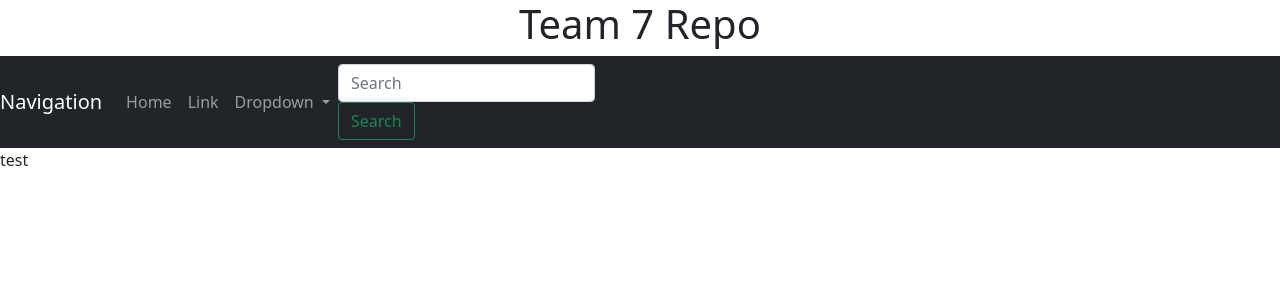
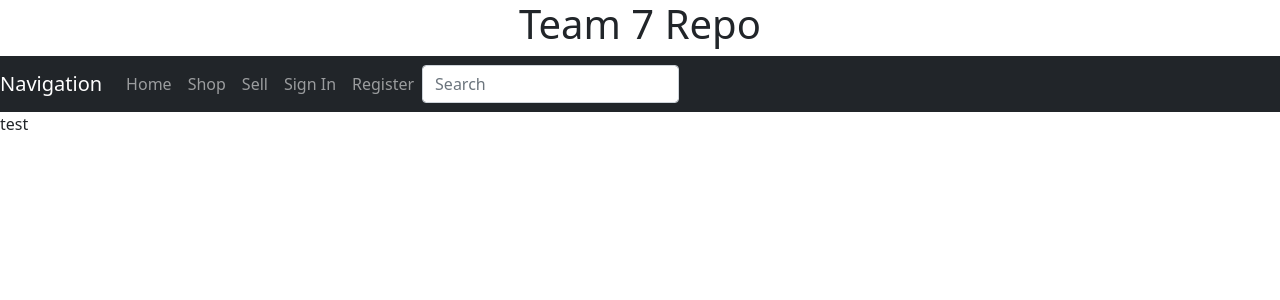
Before and after one commit to GeorgeDominise/team7repo, a Flask app: page / in a window 1280 px wide. Shown: the top 300 px of the page. Run offline with Flask 2, Linux system fonts and the light colour scheme.

Commit message:
Updated the database a little bit, adding a Sign In/Register button, and a User profile button in the headbar. Please note that none of these functions lead anywhere, yet.

```diff
--- a/app/routes.py
+++ b/app/routes.py
@@ -1,7 +1,10 @@
 from app import myapp_obj
 from flask import flash, render_template
+
+login_status = False # Temporary variable to test redirects based on whether user is logged in or not
+username = "Team7 Shared Account"
 
 @myapp_obj.route("/")
 @myapp_obj.route("/home")
 def home():
-	return render_template("home.html")
+	return render_template("home.html", login_status=login_status, username=username)
--- a/app/templates/base.html
+++ b/app/templates/base.html
@@ -8,50 +8,61 @@
 		<!-- Bootstrap CSS -->
 		<link href="https://cdn.jsdelivr.net/npm/bootstrap@5.1.3/dist/css/bootstrap.min.css" rel="stylesheet" integrity="sha384-1BmE4kWBq78iYhFldvKuhfTAU6auU8tT94WrHftjDbrCEXSU1oBoqyl2QvZ6jIW3" crossorigin="anonymous">
 
-		<!-- Bootstrap Bundle with Popper -->
-		<script src="https://cdn.jsdelivr.net/npm/@popperjs/core@2.9.2/dist/umd/popper.min.js" ></script>
-		<script src="https://cdn.jsdelivr.net/npm/bootstrap@5.0.1/dist/js/bootstrap.min.js" integrity="sha384-Atwg2Pkwv9vp0ygtn1JAojH0nYbwNJLPhwyoVbhoPwBhjQPR5VtM2+xf0Uwh9KtT" crossorigin="anonymous"></script>
-
 		<title>Team 7 Repo</title>
 	</head>
 	<body>
 		<h1 class="text-center">Team 7 Repo</h1>
 
 		<!-- Navigation Bar -->
-		<nav class="navbar navbar-expand-lg navbar-dark bg-dark">
-			<a class="navbar-brand" "text-light" mb-0 h1>Navigation</a>
+		<nav class="navbar sticky-top navbar-expand-lg navbar-dark bg-dark" "justify-content-between">
+			<a class="navbar-brand" "text-light" "mb-0 h1">Navigation</a>
 			<button class="navbar-toggler" type="button" data-toggle="collapse" data-target="#navbarSupportedContent" aria-controls="navbarSupportedContent" aria-expanded="false" aria-label="Toggle navigation">
  				<span class="navbar-toggler-icon"></span>
 			</button>
 
 			<div class="collapse navbar-collapse" id="navbarSupportedContent">
 				<ul class="navbar-nav mr-auto">
-					<li class="nav-item active">
+					<li class="nav-item">
 						<a class="nav-link" "text-light" href="#">Home</a>
 					</li>
 					<li class="nav-item">
-						<a class="nav-link" "text-light" href="#">Link</a>
+						<a class="nav-link" "text-light" href="#">Shop</a>
 					</li>
+					<li class="nav-item">
+						<a class="nav-link" "text-light" href="#">Sell</a>
+					</li>
+
+					{% if login_status %}
 						<li class="nav-item dropdown">
 							<a class="nav-link dropdown-toggle" "text-light" href="#" id="navbarDropdown" role="button" data-bs-toggle="dropdown" aria-haspopup="true" aria-expanded="false">
-							Dropdown
+								{{ username }}
 							</a>
 							<div class="dropdown-menu" aria-labelledby="navbarDropdown">
-							<a class="dropdown-item" "text-light" href="#">Action</a>
-							<a class="dropdown-item" "text-light" href="#">Another action</a>
+								<a class="dropdown-item" "text-light" href="#">View Profile</a>
 								<div class="dropdown-divider"></div>
-							<a class="dropdown-item" "text-light" href="#">Something else here</a>
+								<a class="dropdown-item" "text-light" href="#">Settings</a>
+								<a class="dropdown-item" "text-light" href="#">Log Out</a>
 							</div>
 						</li>
+					{% else %}
+						<li class="nav-item">
+							<a class="nav-link" "text-light" href="#">Sign In</a>
+						</li>
+						<li class="nav-item">
+							<a class="nav-link" "text-light" href="#">Register</a>
+						</li>
+					{% endif %}
 				</ul>
 				<form class="form-inline my-2 my-lg-0">
 					<input class="form-control mr-sm-2" type="search" placeholder="Search" aria-label="Search">
-					<button class="btn btn-outline-success my-2 my-sm-0" type="submit">Search</button>
 				</form>
 			</div>
 		</nav>
 
 		{% block content %} {% endblock %}
 
+		<!-- Option 1: Bootstrap Bundle with Popper -->
+		<script src="https://cdn.jsdelivr.net/npm/bootstrap@5.1.3/dist/js/bootstrap.bundle.min.js" integrity="sha384-ka7Sk0Gln4gmtz2MlQnikT1wXgYsOg+OMhuP+IlRH9sENBO0LRn5q+8nbTov4+1p" crossorigin="anonymous"></script>
+
 	</body>
 </html>
```
Lines whose indentation alone changed are shown as unchanged.
